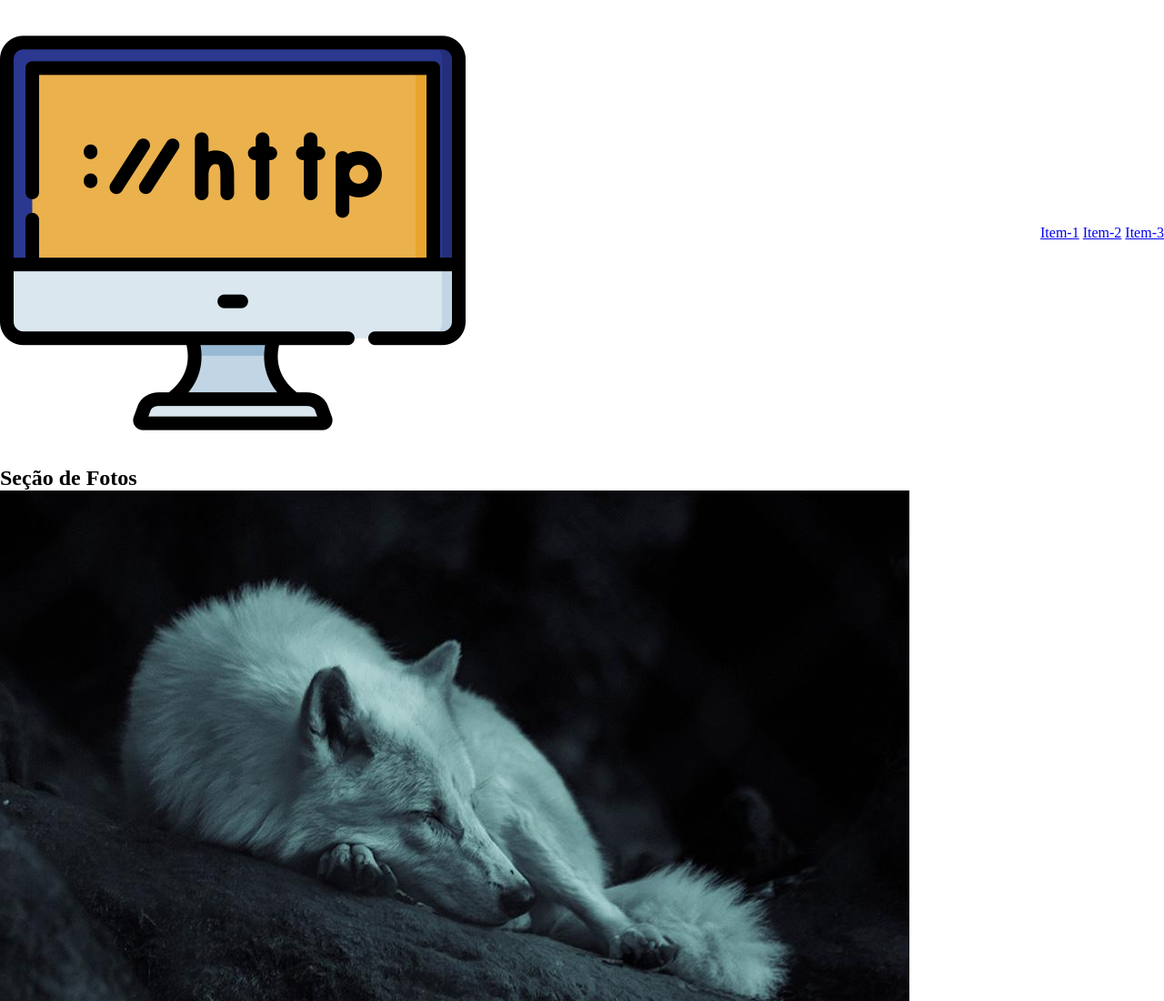
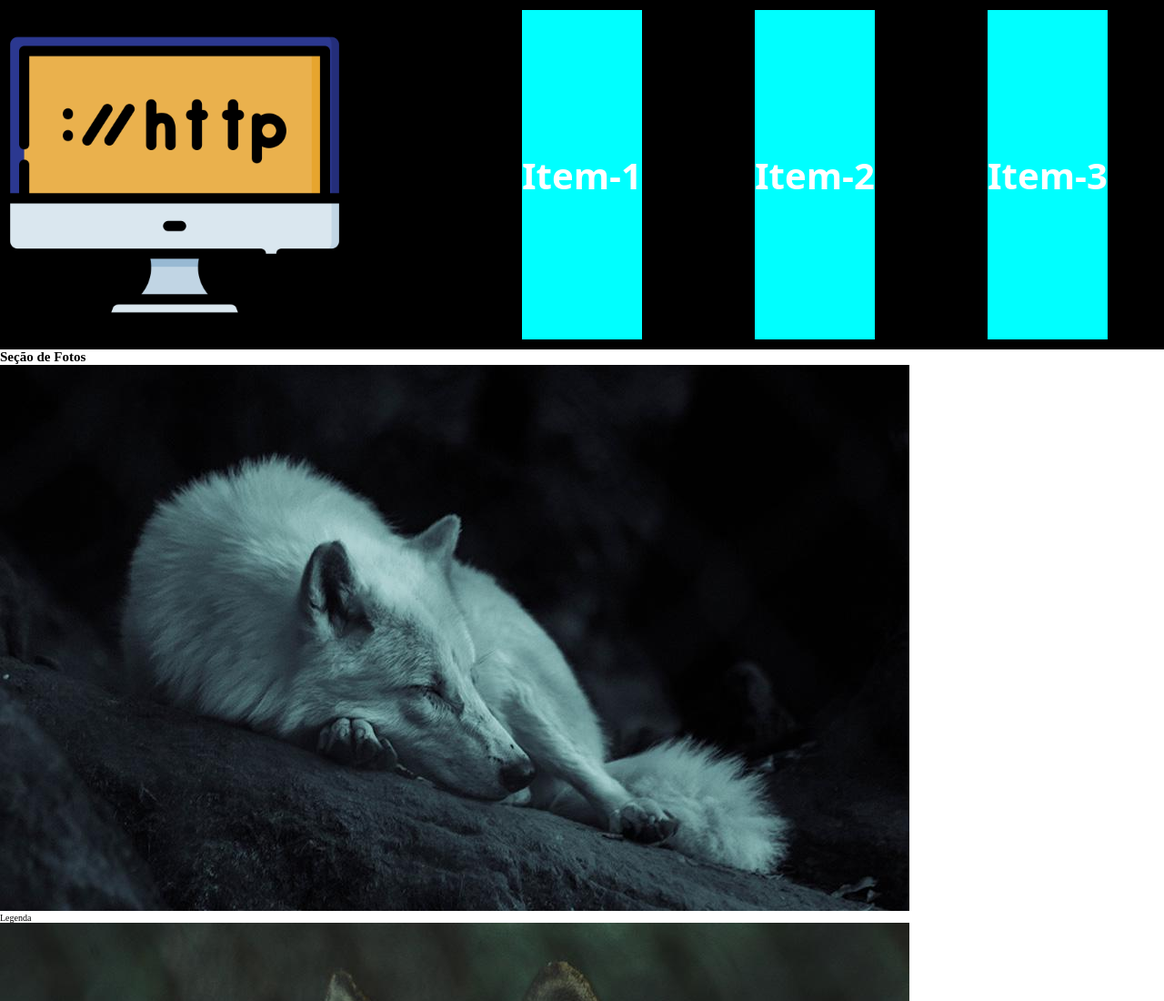
Before and after one commit to 1TDSPF/rm552269, a plain HTML site: page index.html in a window 1280 px wide. Shown: the top 1100 px of the page at 91% size. Drawn offline with Linux system fonts and the light colour scheme.

Commit message:
estilo especifico para o cabeçalho

```diff
--- a/css/estilo.css
+++ b/css/estilo.css
@@ -2,6 +2,11 @@
     margin: 0;
     padding: 0;
     box-sizing: border-box;
+}
+
+html{
+    font-size: 62.7%;
+
 }
 
 .cabecalho {
@@ -9,4 +14,35 @@
     justify-content: space-between;
     flex-wrap: wrap;
     align-items: center;
+    background-color: #000000;
 }
+
+.cabecalho img{
+    width:30%;
+    max-width: 30%;
+    display: block;
+}
+
+.cabecalho nav{
+    display: flex;
+    justify-content: space-around;
+    width: 60%;
+    height: 100%;
+    flex-wrap: wrap;
+}
+
+.cabecalho a{
+    text-decoration: none;
+    color: #fff;
+    font-size: 4rem;
+    font-family: system-ui, -apple-system, BlinkMacSystemFont, 'Segoe UI', Roboto, Oxygen, Ubuntu, Cantarell, 'Open Sans', 'Helvetica Neue', sans-serif;
+    font-weight: 700;
+    text-align: center;
+    background-color: aqua;
+    padding: 20% 0;
+}
+
+.cabecalho a:hover{
+    color: #000000;
+    background-color: #fff;
+}
```
